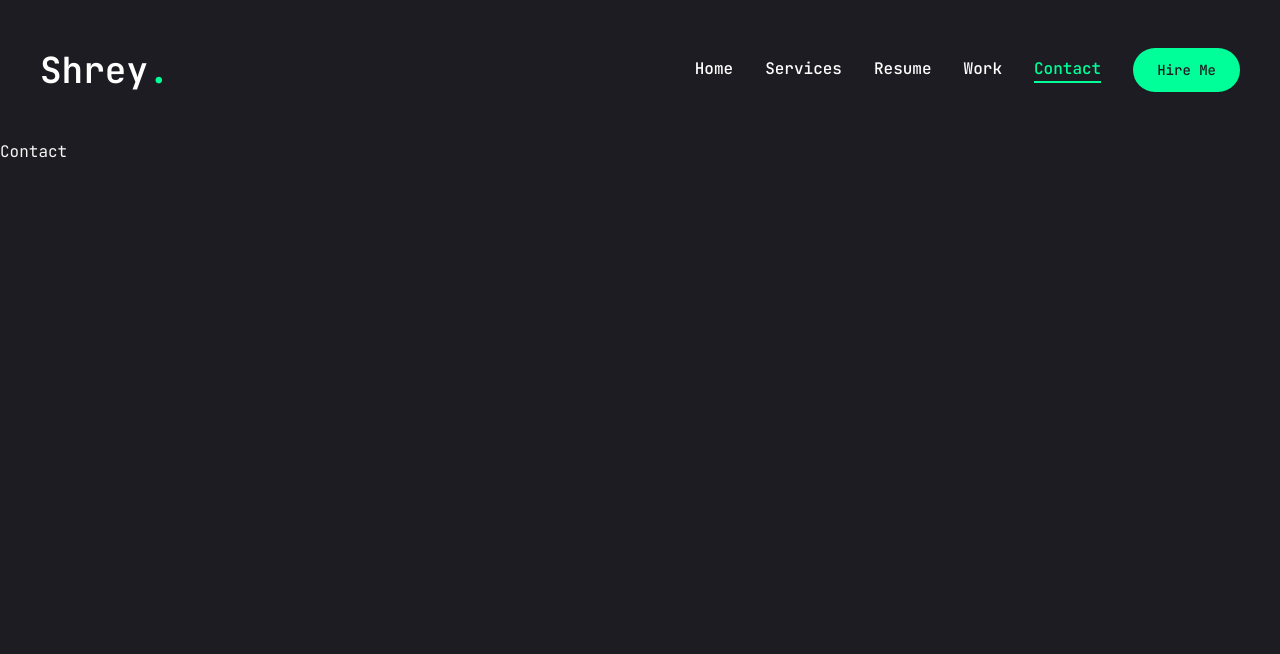
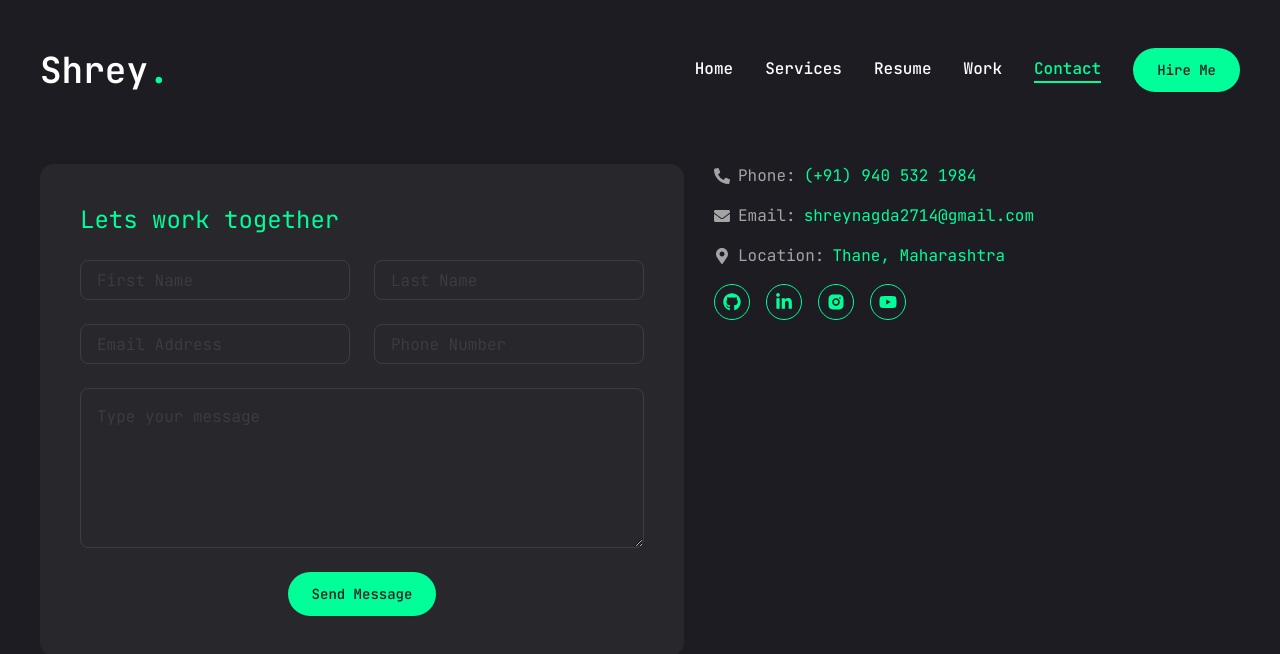
Before and after one commit to ShreyNagda/portfolio, a Next.js app: page /contact in a window 1280 px wide. Shown: the top 654 px of the page. Built offline with nearby package versions, Linux system fonts and the light colour scheme.

Commit message:
Added contact page

```diff
--- a/app/contact/page.tsx
+++ b/app/contact/page.tsx
@@ -1,3 +1,83 @@
+"use client";
+import Socials from "@/components/Socials";
+import { Button } from "@/components/ui/button";
+import { Input } from "@/components/ui/input";
+import { Textarea } from "@/components/ui/textarea";
+import { motion } from "framer-motion";
+import { ChangeEvent, useState } from "react";
+import { FaEnvelope, FaMapMarkerAlt, FaPhoneAlt } from "react-icons/fa";
+
 export default function Contact() {
-  return <div>Contact</div>;
+  const [data, setData] = useState({
+    fname: "",
+    lname: "",
+    email: "",
+    phone: "",
+    message: "",
+  });
+
+  const info = [
+    { icon: <FaPhoneAlt />, title: "Phone", desc: "(+91) 940 532 1984" },
+    { icon: <FaEnvelope />, title: "Email", desc: "shreynagda2714@gmail.com" },
+    { icon: <FaMapMarkerAlt />, title: "Location", desc: "Thane, Maharashtra" },
+  ];
+
+  const handleChange = (ev: ChangeEvent<HTMLInputElement>) => {
+    const name = ev.target.name;
+    const value = ev.target.value;
+    setData({ ...data, [name]: value });
+  };
+
+  return (
+    <motion.section
+      initial={{ opacity: 0 }}
+      animate={{
+        opacity: 1,
+        transition: { delay: 2, duration: 0.4, ease: "easeIn" },
+      }}
+      className="py-6"
+    >
+      <div className="container mx-auto">
+        <div className="flex flex-col lg:flex-row gap-[30px]">
+          <div className="order-2 lg:order-none">
+            <form
+              className="flex flex-col gap-6 p-10 bg-[#27272c] rounded-xl"
+              action="https://formsubmit.co/shreynagda2714@gmail.com"
+              method="POST"
+            >
+              <h3 className="text-2xl text-accent">Lets work together</h3>
+              <div
+                className="grid grid-cols-1 md:grid-cols-2 gap-3 md:gap-6"
+                onChange={handleChange}
+              >
+                <Input type="text" placeholder="First Name" name="fname" />
+                <Input type="text" placeholder="Last Name" name="lname" />
+                <Input type="email" placeholder="Email Address" name="email" />
+                <Input type="tel" placeholder="Phone Number" name="phone" />
+                <Textarea
+                  className="col-span-1 md:col-span-2 lg:col-span-2"
+                  placeholder="Type your message"
+                  name="message"
+                />
+                <div className="flex justify-center col-span-1 md:col-span-2 lg:col-span-2">
+                  <Button type="submit">Send Message</Button>
+                </div>
+              </div>
+            </form>
+          </div>
+          <div className="order-1 lg:order-none flex flex-col gap-4">
+            {info.map((i, _) => (
+              <div key={_} className="flex items-center gap-2">
+                <div className="flex items-center gap-2 text-white/60">
+                  {i.icon} {i.title}:
+                </div>
+                <div className="text-accent">{i.desc}</div>
+              </div>
+            ))}
+            <Socials className={"flex gap-4"} />
+          </div>
+        </div>
+      </div>
+    </motion.section>
+  );
 }
--- a/app/globals.css
+++ b/app/globals.css
@@ -50,7 +50,7 @@
   --radius: 0.625rem;
   --background: oklch(1 0 0);
   --foreground: oklch(0.145 0 0);
-  --accent: #00FF99; /* #00FF99 */
+  --accent: #00ff99; /* #00FF99 */
   --accentdark: #00965a;
   --accent-foreground: oklch(0.205 0 0); /* readable dark foreground */
   --accent-hover: oklch(0.752 0.215 147.1); /* #00e187 */
@@ -124,20 +124,26 @@
     @apply text-[40px] lg:text-[65px] leading-[1.1] font-semibold;
   }
   .h2 {
-    @apply text-[36px] lg:text-[48px] leading-[1.1] font-semibold;
+    @apply text-[30px] lg:text-[45px] leading-[1.1] font-semibold;
   }
   .h3 {
     @apply text-[20px] lg:text-[20px] leading-[1.1] font-semibold;
   }
-
 }
 @layer components {
   .container {
     @apply px-6 sm:px-8 lg:px-10 max-w-xl;
   }
+
+  input:-webkit-autofill,
+  textarea:-webkit-autofill,
+  select:-webkit-autofill {
+    -webkit-box-shadow: 0 0 0px 1000px white inset; /* Override background color */
+    -webkit-text-fill-color: black; /* Override text color */
+  }
 }
 
-@layer utilities{
+@layer utilities {
   .text-outline {
     -webkit-text-stroke: 1px #ffffff;
   }
@@ -146,17 +152,21 @@
     -webkit-text-stroke: 1px #00ff99;
   }
 
-    ::-webkit-scrollbar {
+  ::-webkit-scrollbar {
     width: 8px;
     height: 8px;
   }
 
   ::-webkit-scrollbar-track {
-    background-color: var(--primary); /* or use Tailwind value like theme('colors.gray.200') */
+    background-color: var(
+      --primary
+    ); /* or use Tailwind value like theme('colors.gray.200') */
   }
 
   ::-webkit-scrollbar-thumb {
-    background-color: var(--accent); /* or Tailwind value like theme('colors.gray.600') */
+    background-color: var(
+      --accent
+    ); /* or Tailwind value like theme('colors.gray.600') */
     border-radius: 9999px;
   }
 
--- a/app/page.tsx
+++ b/app/page.tsx
@@ -7,6 +7,7 @@ import { MdOutlineFileDownload } from "react-icons/md";
 
 export default function Home() {
   return (
+    <>
       <section className="h-full">
         <div className="container mx-auto h-full">
           <div className="flex flex-col lg:flex-row lg:gap-[20px] items-center justify-around">
@@ -36,12 +37,20 @@ export default function Home() {
                 </div>
               </div>
             </div>
-          <div className="order-1 lg:order-none mb-8 lg:mb-0">
+            <div className="order-1 lg:order-none mb-8 lg:mb-0 ">
               <Photo />
             </div>
           </div>
           <Stats />
         </div>
       </section>
+
+      <footer className="text-center p-4 text-accent">
+        Made with ❤️ | Shrey Nagda
+      </footer>
+      {/* <section className="container mx-auto">
+        <div className="h2">About Me</div>
+      </section> */}
+    </>
   );
 }
--- a/app/resume/page.tsx
+++ b/app/resume/page.tsx
@@ -1,6 +1,13 @@
 "use client";
 
-import { FaNodeJs, FaHtml5, FaCss3, FaInfoCircle, FaJs } from "react-icons/fa";
+import {
+  FaNodeJs,
+  FaHtml5,
+  FaCss3,
+  FaInfoCircle,
+  FaJs,
+  FaCertificate,
+} from "react-icons/fa";
 import {
   SiTailwindcss,
   SiNextdotjs,
@@ -79,21 +86,44 @@ const experiences = {
   ],
 };
 
-const education = {
-  title: "My Education / Certifications",
-  icon: <LuGraduationCap />,
-  desc: "",
+const certifications = {
+  title: "My Certifications",
+  icon: <FaCertificate />,
+  desc: "Courses and exams that are not included in my academic program but are very useful",
   items: [
     {
-      institution: "Mindluster.com",
+      institution: "IBM SkillsBuild",
+      degree: "UX Design",
+      duration: "June 2025",
+    },
+    {
+      institution: "Pieces for Developers",
+      degree: "GenAI 101",
+      duration: "Feb 2025",
+    },
+    {
+      institution: "HackerRank.com",
       degree: "Basic React Certification",
-      duration: "Jan 2023",
+      duration: "Dec 2024",
+    },
+    {
+      institution: "HackerRank.com",
+      degree: "Javascript Certification",
+      duration: "Jan 2024",
     },
     {
       institution: "Udemy",
       degree: "Flutter Bootcamp",
       duration: "Sep 2022",
     },
+  ],
+};
+
+const education = {
+  title: "My Education",
+  icon: <LuGraduationCap />,
+  desc: "My academic qualifications and the respective scores",
+  items: [
     {
       institution: "A P Shah Institute of Technology",
       degree: "Bachelor of Engineering",
@@ -142,15 +172,16 @@ export default function Resume() {
         opacity: 1,
         transition: { delay: 2, duration: 0.4, ease: "easeIn" },
       }}
-      className="flex items-center justify-center py-12 lg:py-0"
+      className="flex items-center justify-center py-0 lg:py-0"
     >
       <div className="container mx-auto">
         <Tabs
-          className="flex flex-col lg:flex-row gap-[60px]"
+          className="flex flex-col lg:flex-row md:gap-[60px]"
           defaultValue="experience"
         >
           <TabsList className="flex flex-col w-full max-w-[300px] mx-auto lg:mx-0 gap-3 lg:gap-6">
             <TabsTrigger value="experience">Experience</TabsTrigger>
+            <TabsTrigger value="certifications">Certifications</TabsTrigger>
             <TabsTrigger value="education">Education</TabsTrigger>
             <TabsTrigger value="skills">Skills</TabsTrigger>
             <TabsTrigger value="about">About Me</TabsTrigger>
@@ -180,6 +211,36 @@ export default function Resume() {
                         <div className="flex items-center gap-2 justify-center">
                           <span className="w-[6px] h-[6px] bg-accent rounded-full"></span>
                           <p className="text-white/60">{item.organization}</p>
+                        </div>
+                      </li>
+                    );
+                  })}
+                </ul>
+              </ScrollArea>
+            </TabsContent>
+            <TabsContent value="certifications" className="flex flex-col gap-5">
+              <div className="flex items-center justify-start gap-2 text-2xl text-accent font-extrabold">
+                {certifications.icon}
+                {certifications.title}
+              </div>
+              <div>{certifications.desc}</div>
+              <ScrollArea className="h-[50vh] w-full">
+                <ul className="grid grid-cols-1 lg:grid-cols-1 gap-4">
+                  {certifications.items.map((item, index) => {
+                    return (
+                      <li
+                        key={index}
+                        className="bg-[#232329] py-6 px-10 rounded-xl flex flex-col justify-center items-center lg:items-start gap-1"
+                      >
+                        <div className="text-accent text-sm">
+                          {item.duration}
+                        </div>
+                        <div className="text-xl max-w-[300px] min-h-[60px] text-center lg:text-left">
+                          {item.degree}
+                        </div>
+                        <div className="flex items-center gap-2 justify-center">
+                          <span className="w-[6px] h-[6px] bg-accent rounded-full"></span>
+                          <p className="text-white/60">{item.institution}</p>
                         </div>
                       </li>
                     );
--- /dev/null
+++ b/components/ui/input.tsx
@@ -0,0 +1,19 @@
+import * as React from "react";
+
+import { cn } from "@/lib/utils";
+
+function Input({ className, type, ...props }: React.ComponentProps<"input">) {
+  return (
+    <input
+      type={type}
+      data-slot="input"
+      className={cn(
+        "flex h-[40px] rounded-md border border-white/10 focus:border-accent px-4 font-light text-base placeholder:text-white/10 outline-none bg-transparent",
+        className
+      )}
+      {...props}
+    />
+  );
+}
+
+export { Input };
--- /dev/null
+++ b/components/ui/textarea.tsx
@@ -0,0 +1,19 @@
+import * as React from "react";
+
+import { cn } from "@/lib/utils";
+
+function Textarea({ className, ...props }: React.ComponentProps<"textarea">) {
+  return (
+    <textarea
+      data-slot="textarea"
+      className={cn(
+        "flex h-40 rounded-md border border-white/10 focus:border-accent p-4 font-light text-base placeholder:text-white/10 outline-none bg-transparent",
+        "",
+        className
+      )}
+      {...props}
+    />
+  );
+}
+
+export { Textarea };
```
Lines whose indentation alone changed are shown as unchanged.
